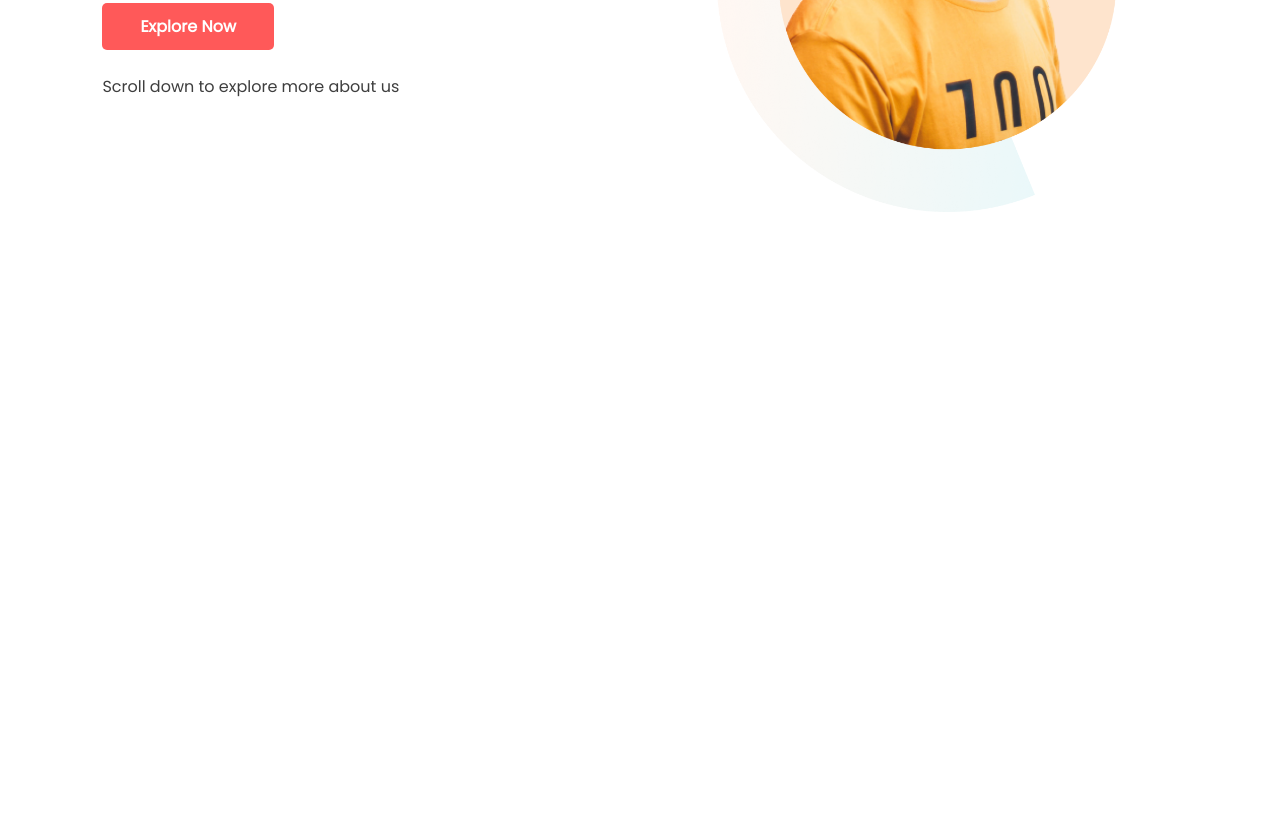
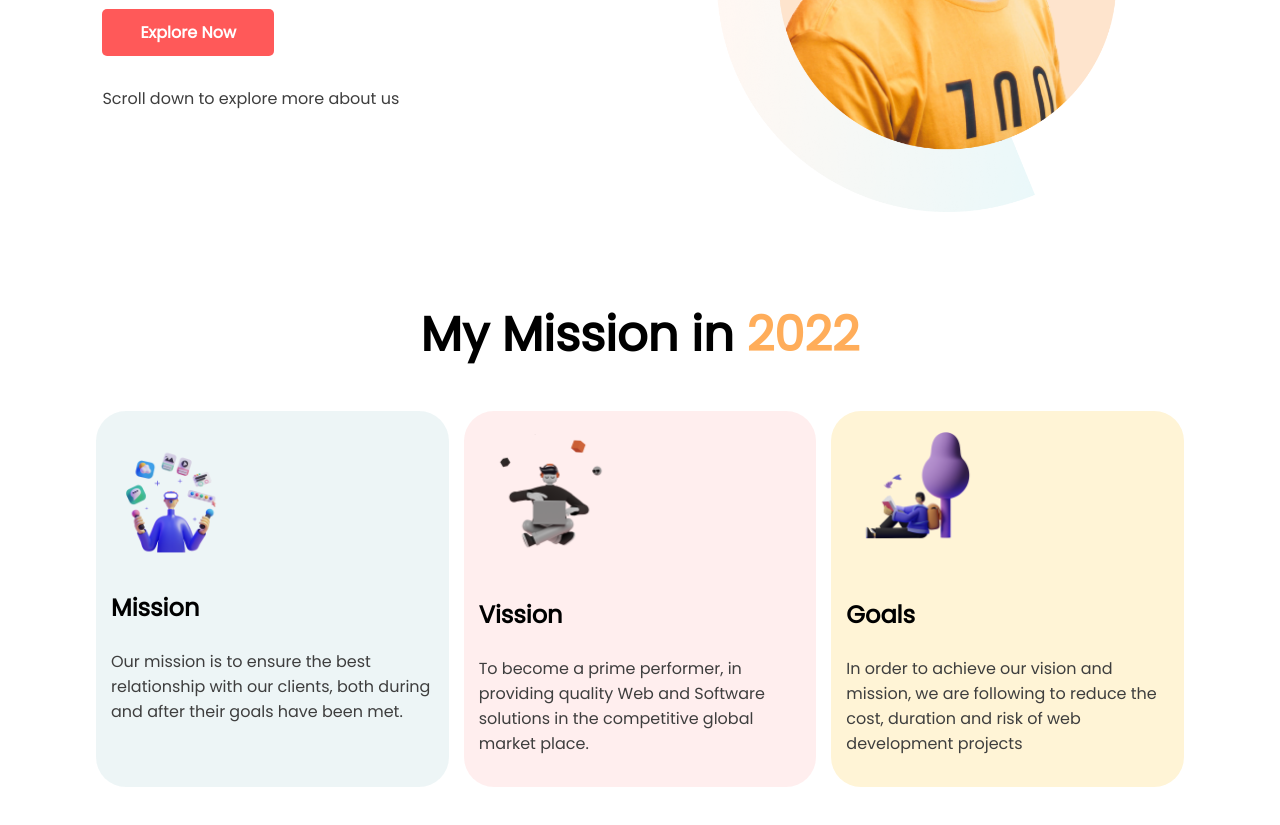
Before and after one commit to bishnuphitron/personal-website-assignment, a plain HTML site: page index.html in a window 1280 px wide. Shown: the part 375-1200 px from the top of the page. Before the commit the page ends 800 px from the top, so only its background shows below. Drawn offline with Linux system fonts and the light colour scheme.

Commit message:
mission area done

```diff
--- a/index.html
+++ b/index.html
@@ -29,5 +29,26 @@
       <img src="images/person/person-0.png" alt="">
     </div>
   </section>
+  <!-- mission area -->
+  <section>
+    <h2>My Mission in <span class="text-part-color">2022</span></h2>
+    <div class="blogs flexible-container">
+      <div id="mission-blog" class="blog">
+        <img src="images/illustrators/illustrator-1.png" alt="">
+        <h3 class="blog-title">Mission</h3>
+        <p>Our mission is to ensure the best relationship with our clients, both during and after their goals have been met.</p>
+      </div>
+      <div id="vission-blog" class="blog">
+        <img src="images/illustrators/illustrator-2.png" alt="">
+        <h3 class="blog-title">Vission</h3>
+        <p>To become a prime performer, in providing quality Web and Software solutions in the competitive global market place.</p>
+      </div>
+      <div id="goals-blog" class="blog">
+        <img src="images/illustrators/illustrator-3.png" alt="">
+        <h3 class="blog-title">Goals</h3>
+        <p>In order to achieve our vision and mission, we are following to reduce the cost, duration and risk of web development projects</p>
+      </div>
+    </div>
+  </section>
 </body>
 </html>
--- a/style.css
+++ b/style.css
@@ -1,10 +1,10 @@
 body {
-  font-family: 'Yeseva One', cursive;
+  font-family: 'Poppins', sans-serif;
   margin: 0;
 }
 
 section {
-  margin-bottom: 100px;
+  margin-bottom: 80px;
 }
 
 .flexible-container {
@@ -18,6 +18,7 @@ section {
 }
 
 h1{
+  font-family: 'Yeseva One', cursive;
   font-size: 60px;
   font-weight: 400;
   border-left: 4px solid #FF5959;
@@ -32,7 +33,6 @@ h1{
 }
 
 p{
-  font-family: 'Poppins', sans-serif;
   color: #3E3E3E;
 }
 
@@ -49,3 +49,44 @@ p{
 .half-width img{
   width: 90%;
 }
+
+/* *********************
+  mission area
+********************** */
+h2 {
+  font-size: 48px;
+  font-weight: 700;
+  text-align: center;
+}
+.blogs {
+  width: 85%;
+  margin: 0 auto;
+}
+
+.blog {
+  width: 32%;
+  border-radius: 30px;
+  padding: 15px;
+}
+
+.blog img {
+  width: 140px;
+}
+
+#mission-blog {
+  background-color: rgba(79, 157, 166, 0.1);
+}
+
+#vission-blog {
+  background-color: rgba(255, 89, 89, 0.1);
+  margin-left: 15px;
+  margin-right: 15px;
+}
+
+#goals-blog {
+  background-color: #FFF4D6;
+}
+
+.blog-title {
+  font-size: 24px;
+}
```
